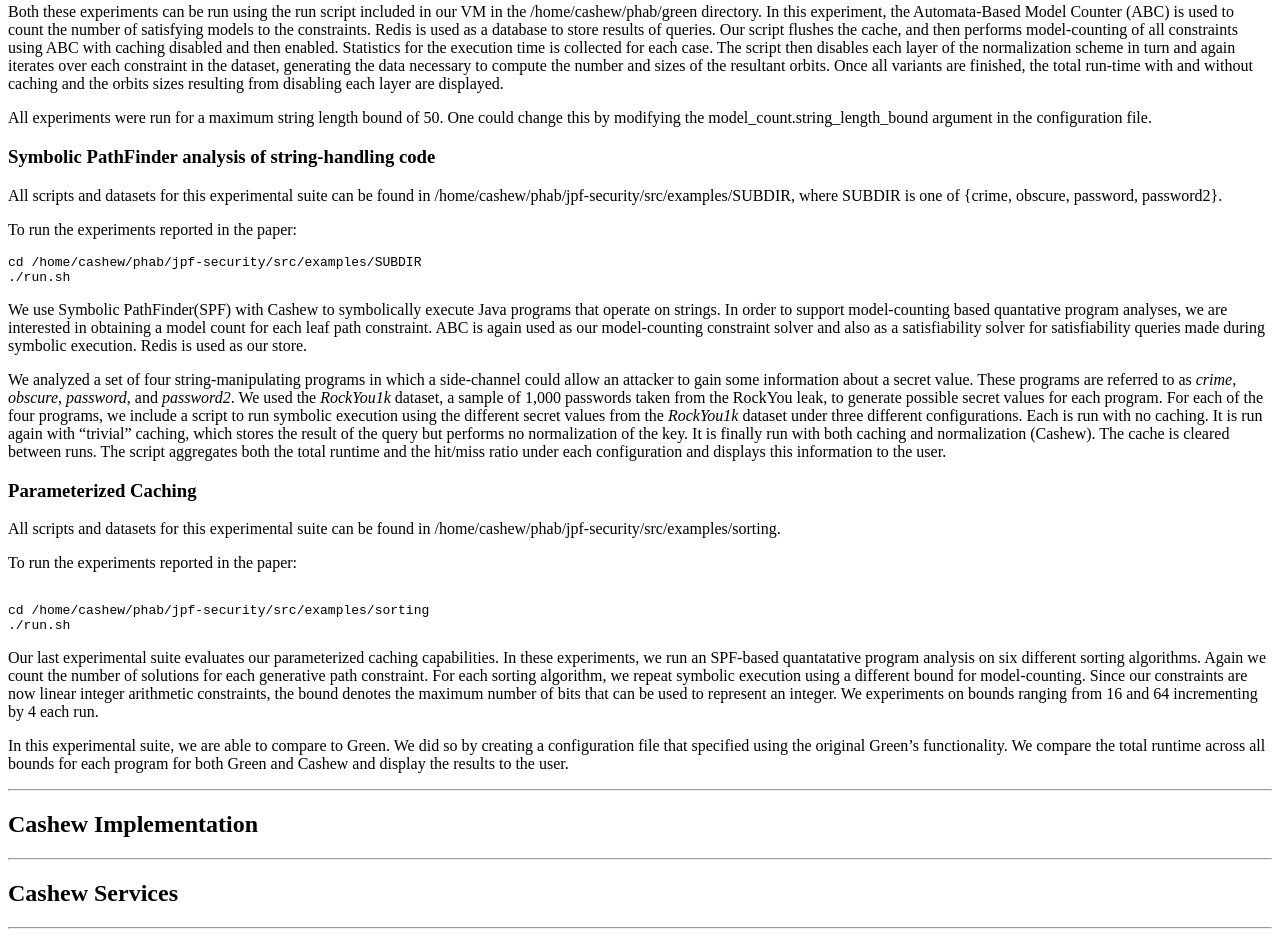
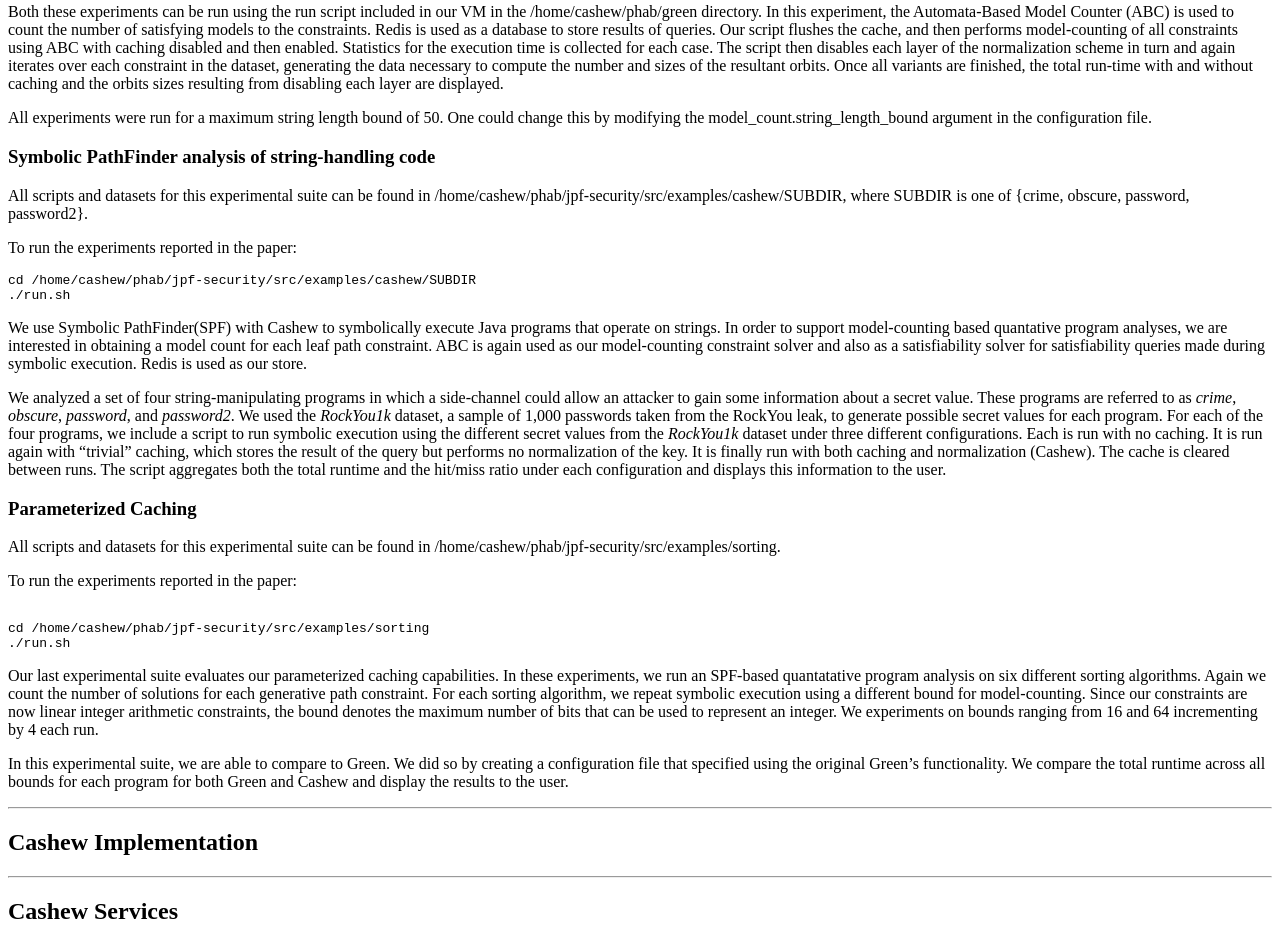
Before and after one commit to vlab-cs-ucsb/cashew, a plain HTML site: page index.html in a window 1280 px wide. Shown: the part 928-1870 px from the top of the page. Drawn offline with Linux system fonts and the light colour scheme.

Commit message:
Fixed typo.

```diff
--- a/index.html
+++ b/index.html
@@ -32,8 +32,8 @@ reported in the paper, boot the VM, log in as cashew and run the following:</p>
 <p>Both these experiments can be run using the run script included in our VM in the /home/cashew/phab/green directory. In this experiment, the Automata-Based Model Counter (ABC) is used to count the number of satisfying models to the constraints. Redis is used as a database to store results of queries. Our script flushes the cache, and then performs model-counting of all constraints using ABC with caching disabled and then enabled. Statistics for the execution time is collected for each case. The script then disables each layer of the normalization scheme in turn and again iterates over each constraint in the dataset, generating the data necessary to compute the number and sizes of the resultant orbits. Once all variants are finished, the total run-time with and without caching and the orbits sizes resulting from disabling each layer are displayed.</p>
 <p>All experiments were run for a maximum string length bound of 50. One could change this by modifying the model_count.string_length_bound argument in the configuration file.</p>
 <h3><a id="Symbolic_PathFinder_analysis_of_stringhandling_code_48"></a>Symbolic PathFinder analysis of string-handling code</h3>
-<p>All scripts and datasets for this experimental suite can be found in /home/cashew/phab/jpf-security/src/examples/SUBDIR, where SUBDIR is one of {crime, obscure, password, password2}.</p><p>To run the experiments reported in the paper:</p>
-<pre><code>cd /home/cashew/phab/jpf-security/src/examples/SUBDIR
+<p>All scripts and datasets for this experimental suite can be found in /home/cashew/phab/jpf-security/src/examples/cashew/SUBDIR, where SUBDIR is one of {crime, obscure, password, password2}.</p><p>To run the experiments reported in the paper:</p>
+<pre><code>cd /home/cashew/phab/jpf-security/src/examples/cashew/SUBDIR
 ./run.sh
 </code></pre>
 <p>We use Symbolic PathFinder(SPF) with Cashew to symbolically execute Java programs that operate on strings. In order to support model-counting based quantative program analyses, we are interested in obtaining a model count for each leaf path constraint. ABC is again used as our model-counting constraint solver and also as a satisfiability solver for satisfiability queries made during symbolic execution. Redis is used as our store.</p>
```
